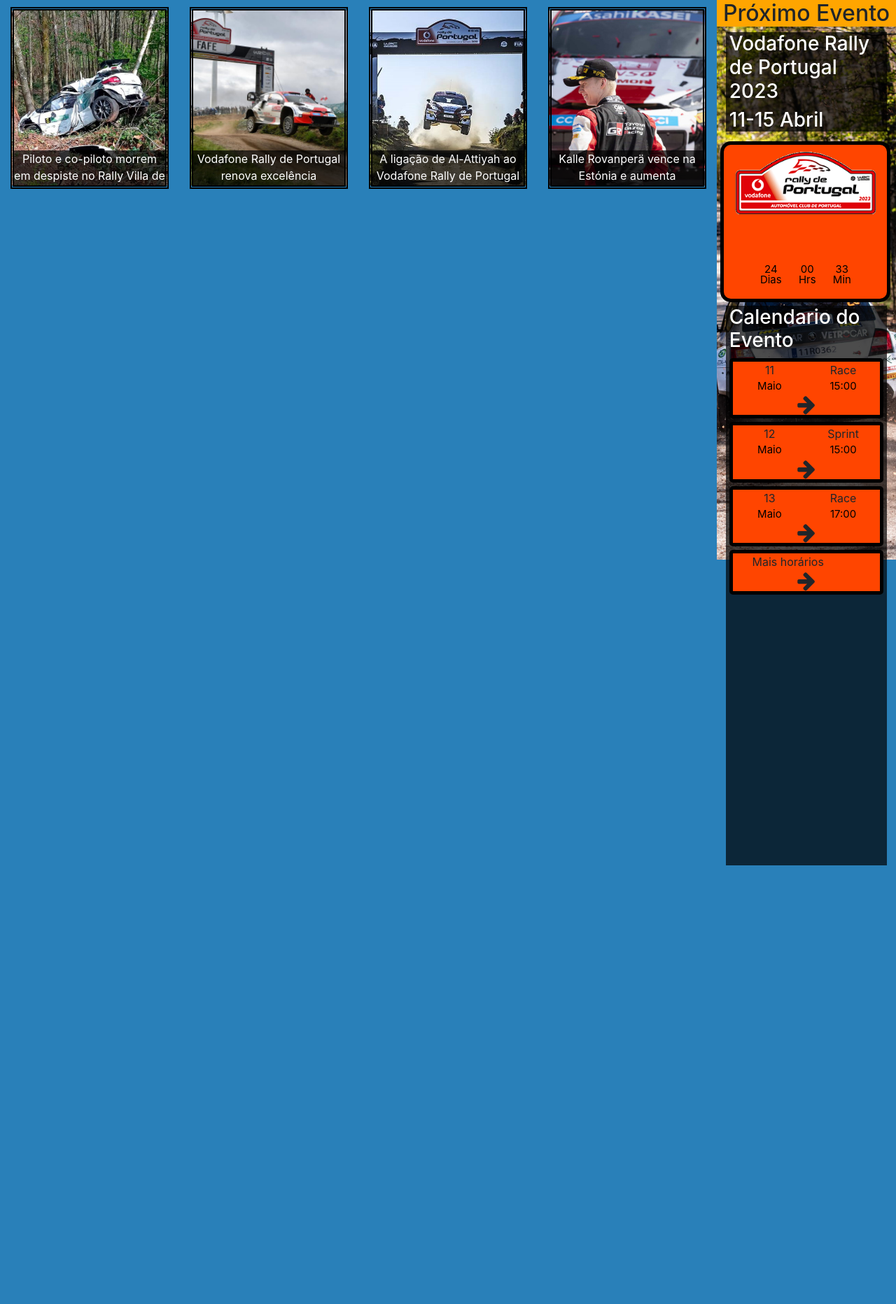
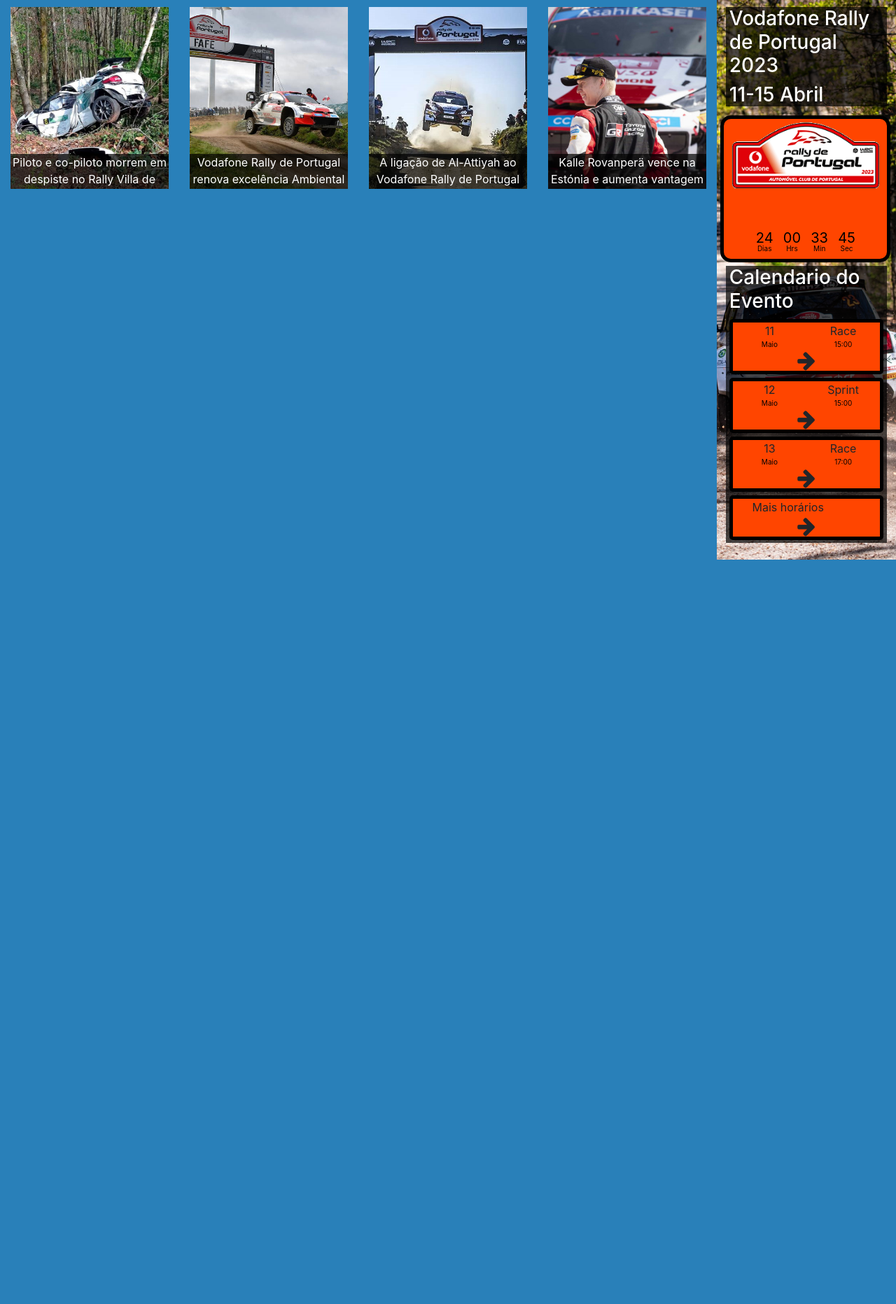
Before and after one commit to patolas01/dwm, a PHP site: page /rally-index.php in a window 1280 px wide. Shown: the part 56-1920 px from the top of the page at 70% size. Run offline with PHP 8.4, Linux system fonts and the light colour scheme; some libraries are stand-ins or nearby versions.

Commit message:
melhoria do design da página rally-index

```diff
--- a/RaceSphere-v1.0/css/danielribeiro.css
+++ b/RaceSphere-v1.0/css/danielribeiro.css
@@ -78,6 +78,9 @@
 /*css Contactos*/
 /*css index rally*/
 /*css lateral direita*/
+body#rally-index{
+  margin: 0;
+}
 #rightinfo{
   float: right;
   background-color: white;
@@ -112,25 +115,29 @@
 div.timer{
   display: inline-block;
   line-height: 1;
-  padding: 10px;
+  padding: 5px;
 }
 
 span{
   display: block;
-  font-size: 15px;
+  font-size: 10px;
   color: black;
 }
 
 #days {
-  font-size: 15px;
+  font-size: 20px;
   color: black;
 }
 #hours {
-  font-size: 15px;
+  font-size: 20px;
   color: black;
 }
 #minutes {
-  font-size: 15px;
+  font-size: 20px;
+  color: black
+}
+#seconds{
+  font-size: 20px;
   color: black
 }
 /*Timer*/
@@ -159,17 +166,19 @@
   margin: auto;
   -webkit-backdrop-filter: brightness(30%);
   backdrop-filter: brightness(30%);
+  margin-top: 10px;
 }
 /*Css calendário*/
 #rightSchedule{
   width: 90%;
-  height: 100%;
+  height: fit-content;
   -webkit-backdrop-filter: blur(2px);
   backdrop-filter: blur(2px);
   padding-left: 5px;
   margin: auto;
   -webkit-backdrop-filter: brightness(30%);
   backdrop-filter: brightness(30%);
+  padding-bottom: 5px;
 }
 #schedule{
   border: 5px solid black;
@@ -186,17 +195,10 @@
   align-items: center;
 }
 /*Css calendário*/
-#nextEvent{
-  background-color: orange;
-  width: 100%;
-  text-align: center;
-  height: fit-content;
-}
 /*css lateral direita*/
 /*css esquerda*/
 /*css Mini-Caixas de Noticias*/
 div#caixa1{
-  border: 5px double black;
   width: 100%;
   height: 260px;
   background-image: url("../img/img_daniel/despiste.jpg");
@@ -207,7 +209,6 @@
   margin-top: 10px;
 }
 div#caixa2{
-  border: 5px double black;
   width: 100%;
   height: 260px;
   background-image: url("../img/img_daniel/1-Rovanpera-Toyota-VRP-900.jpg");
@@ -218,7 +219,6 @@
   margin-top: 10px;
 }
 div#caixa3{
-  border: 5px double black;
   width: 100%;
   height: 260px;
   background-image: url("../img/img_daniel/VODAFONE-RALLY-PORTUGAL-AL-ATTIYAH.jpg");
@@ -229,7 +229,6 @@
   margin-top: 10px;
 }
 div#caixa4{
-  border: 5px double black;
   width: 100%;
   height: 260px;
   background-image: url("../img/img_daniel/Kalle\ Rovanpera.jpg");
--- a/RaceSphere-v1.0/jquery/main.js
+++ b/RaceSphere-v1.0/jquery/main.js
@@ -13,14 +13,16 @@
 			var days = Math.floor(timeLeft / 86400);
 			var hours = Math.floor((timeLeft - (days * 86400)) / 3600);
 			var minutes = Math.floor((timeLeft - (days * 86400) - (hours * 3600 )) / 60);
+			var seconds = Math.floor((timeLeft - (days * 86400) - (hours * 3600) - (minutes * 60)));
 
 			if (hours < "10") { hours = "0" + hours; }
 			if (minutes < "10") { minutes = "0" + minutes; }
+			if (seconds < "10") { seconds = "0" + seconds; }
 
 			$("#days").html(days + "<span>Dias</span>");
 			$("#hours").html(hours + "<span>Hrs</span>");
 			$("#minutes").html(minutes + "<span>Min</span>");
-
+			$("#seconds").html(seconds + "<span>Sec</span>");
 	}
 
 	setInterval(function() { makeTimer(); }, 1000);
--- a/RaceSphere-v1.0/rally-index.php
+++ b/RaceSphere-v1.0/rally-index.php
@@ -13,14 +13,11 @@
     <link rel="stylesheet" href="https://cdnjs.cloudflare.com/ajax/libs/font-awesome/4.7.0/css/font-awesome.min.css">
 </head>
 
-<body>
+<body id="rally-index">
     <?php
     include 'navbar.php';
     ?>
     <div class="sticky-top" id="rightinfo">
-        <div id="nextEvent">
-            <h2>Próximo Evento</h2>
-        </div>
         <div id="rightTitles">
             <h3 id="titulolateral">Vodafone Rally de Portugal 2023</h3>
             <h3 id="titulolateral">11-15 Abril</h3>
@@ -33,6 +30,7 @@
             <div class="timer" id="days"></div>
             <div class="timer" id="hours"></div>
             <div class="timer" id="minutes"></div>
+            <div class="timer" id="seconds"></div>
         </div>
         <div id="rightSchedule">
             <h3 id="titulolateral">Calendario do Evento</h3>
```
